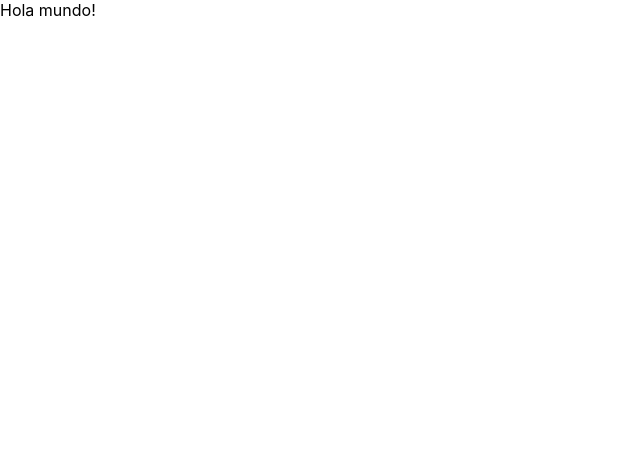
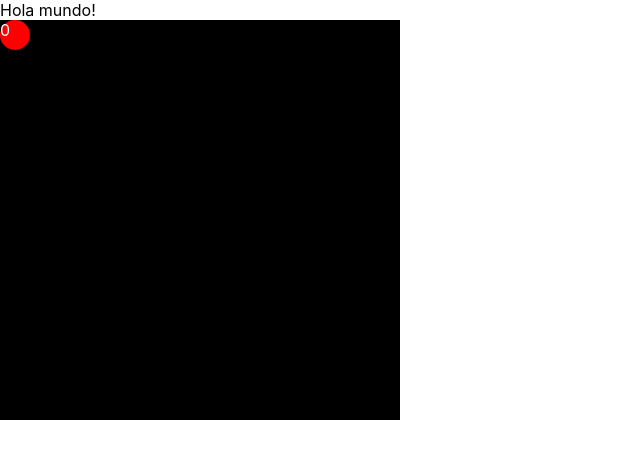
Before and after one commit to paugal/PokemonCapgemini, a React (Create React App) app: page / in a window 1280 px wide. Shown: the top 458 px of the page, without its empty margins (0-640 px from the left). Built offline with nearby package versions, Linux system fonts and the light colour scheme.

Commit message:
init player movement

```diff
--- a/package.json
+++ b/package.json
@@ -39,5 +39,9 @@
       "last 1 firefox version",
       "last 1 safari version"
     ]
+  },
+  "devDependencies": {
+    "@types/node-sass": "^4.11.3",
+    "node-sass": "^7.0.1"
   }
 }
--- a/src/App.tsx
+++ b/src/App.tsx
@@ -1,9 +1,11 @@
 import React from 'react';
+import GameBox from './components/GameBox';
 
 function App() {
   return (
     <div className="App">
       Hola mundo!
+      <GameBox/>
     </div>
   );
 }
--- /dev/null
+++ b/src/components/GameBox.tsx
@@ -0,0 +1,11 @@
+import React from 'react'
+import '../styles/GameBox.sass'
+import Player from './Player'
+
+export default function GameBox() {
+  return (
+    <div className='GameBox'>
+        <Player/>
+    </div>
+  )
+}
--- /dev/null
+++ b/src/components/Player.tsx
@@ -0,0 +1,22 @@
+import React, { useEffect, useState } from 'react';
+import '../styles/Player.sass'
+
+export default function Player() {
+    const [position, changePosition] = useState(0);
+    console.log("rendering")
+    useEffect(()=> {
+        console.log("rendering por el useeffect")
+        document.addEventListener('keydown', detectKeyDown, true)
+    }, [])
+
+    const detectKeyDown = (e: any) => {
+        console.log('Clicked Key: ', e.key)
+        if(e.key === 'Enter') {
+            changePosition(position => position -1)
+        }
+    }
+
+    return (
+    <div className='Player'>{position}</div>
+    )
+}
--- /dev/null
+++ b/src/styles/GameBox.sass
@@ -0,0 +1,4 @@
+.GameBox
+    background-color: black
+    width: 400px
+    height: 400px
--- /dev/null
+++ b/src/styles/Player.sass
@@ -0,0 +1,6 @@
+.Player
+    width: 30px
+    height: 30px
+    background-color: red
+    border-radius: 50%
+    color: white
```
Also changed, not shown: 1 other file (tests, documents, lock files or other folders).
